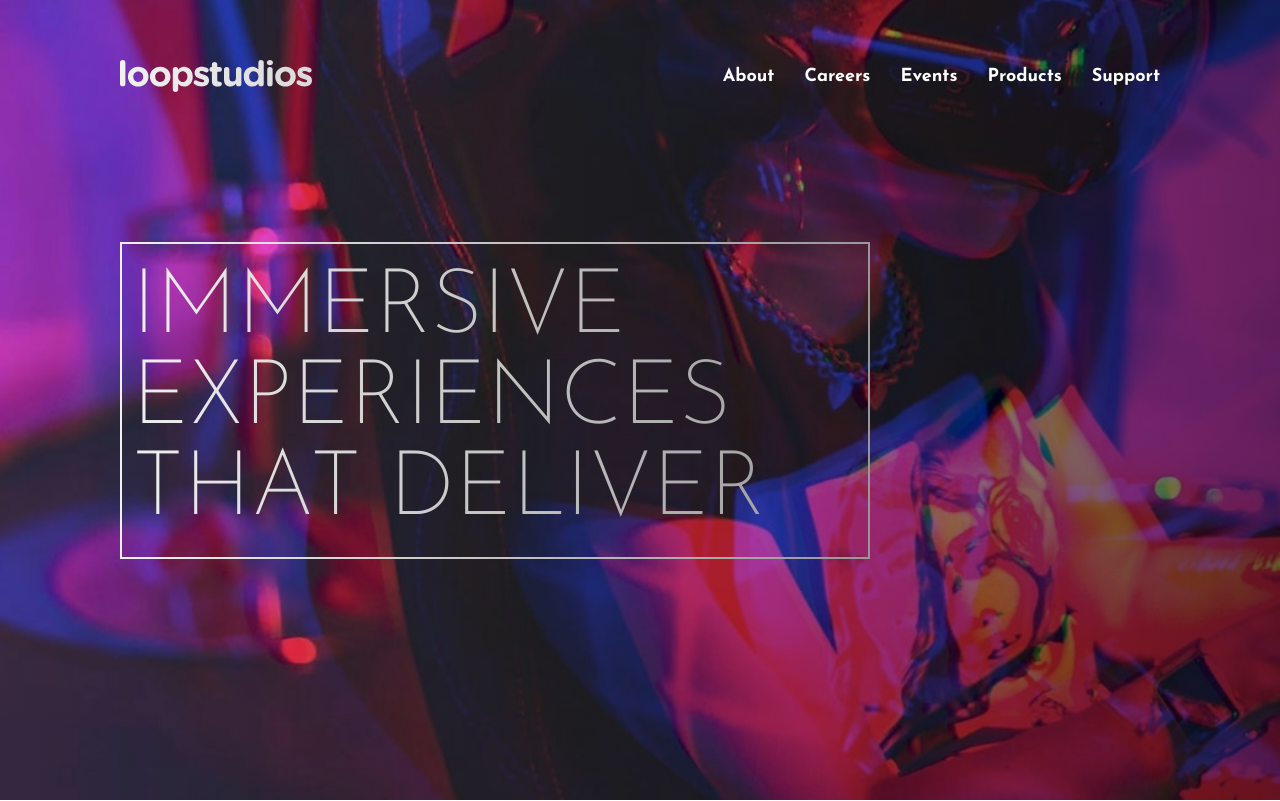
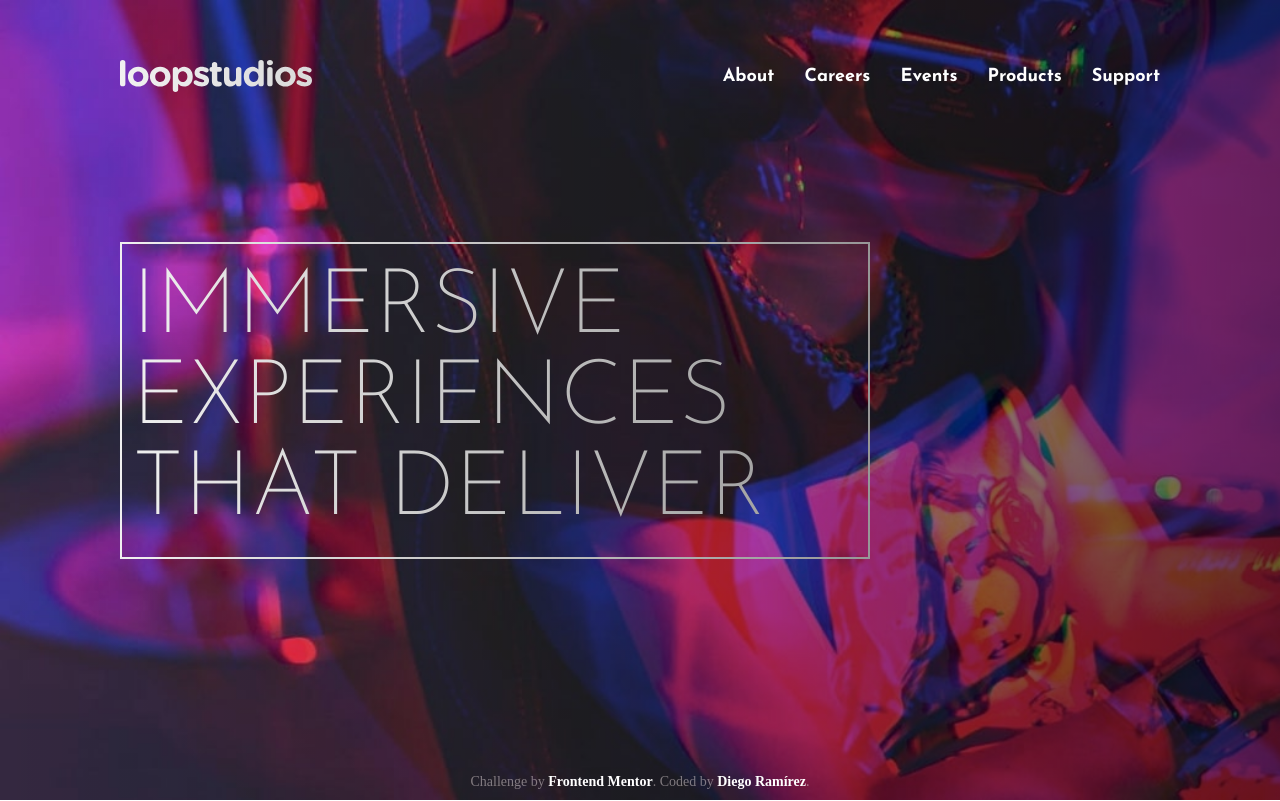
Before and after one commit to Diego2Drm/Loopstudios-landing-page, a React (Vite) app: page / in a window 1280 px wide. Shown: the top 801 px of the page. Built offline with nearby package versions, Linux system fonts and the light colour scheme; a web font is replaced by a local one.

Commit message:
attribution

```diff
--- a/src/App.jsx
+++ b/src/App.jsx
@@ -11,6 +11,10 @@ function App() {
       <Leader />
       <Creations />
       <Footer />
+      <div className="attribution">
+        Challenge by <a href="https://www.frontendmentor.io?ref=challenge" target="_blank">Frontend Mentor</a>.
+        Coded by <a href="#">Diego Ramírez</a>.
+      </div>
     </>
   )
 }
--- a/src/index.scss
+++ b/src/index.scss
@@ -5,3 +5,18 @@
 /*base*/
 @use './scss/base/base';
 @use './scss/base/resets';
+
+.attribution {
+  font-size: 14px;
+  text-align: center;
+  position: absolute;
+  bottom: 1rem;
+  left: 50%;
+  transform: translate(-50%);
+  color: #f4eaea76;
+
+  a {
+    color: #fff;
+    font-weight: bold;
+  }
+}
```
